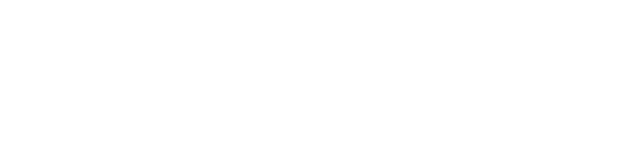
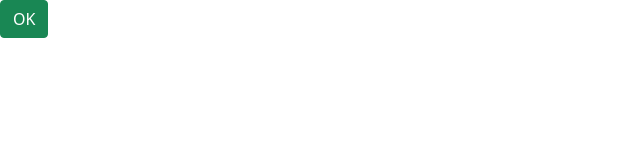
Before and after one commit to Zayliddinov-Ismoiljon/bootsrap-npm, a website: page index.html in a window 1280 px wide. Shown: the whole page, without its empty margins (0-640 px from the left). Drawn offline with nearby package versions, Linux system fonts and the light colour scheme.

```diff
--- a/index.html
+++ b/index.html
@@ -5,9 +5,17 @@
     <meta http-equiv="X-UA-Compatible" content="IE=edge">
     <meta name="viewport" content="width=device-width, initial-scale=1.0">
     <title>Document</title>
-    <link rel="stylesheet" href="">
+    <link rel="stylesheet" href="./node_modules/bootstrap/dist/css/bootstrap.min.css">
+    <link rel="stylesheet" href="./CSS/main.css">
 </head>
 <body>
 
+    <button class="btn btn-success">OK</button>
+
+
+
+
+
+    <script src="./node_modules/bootstrap/dist/js/bootstrap.js"></script>
 </body>
 </html>
```
Also changed, not shown: package.json (added, +22 -0 lines), CSS/main.css (added), 2 other files.
